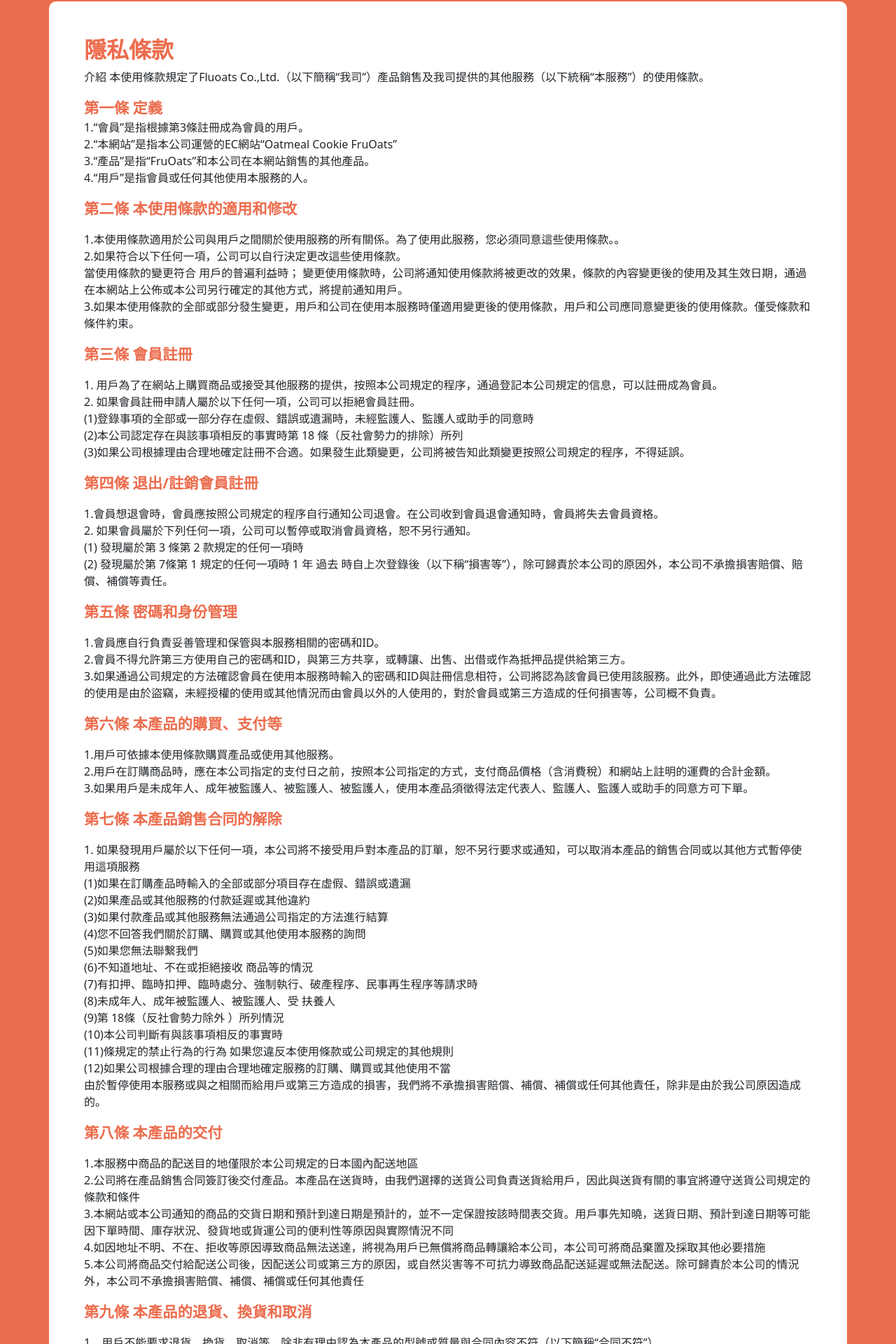
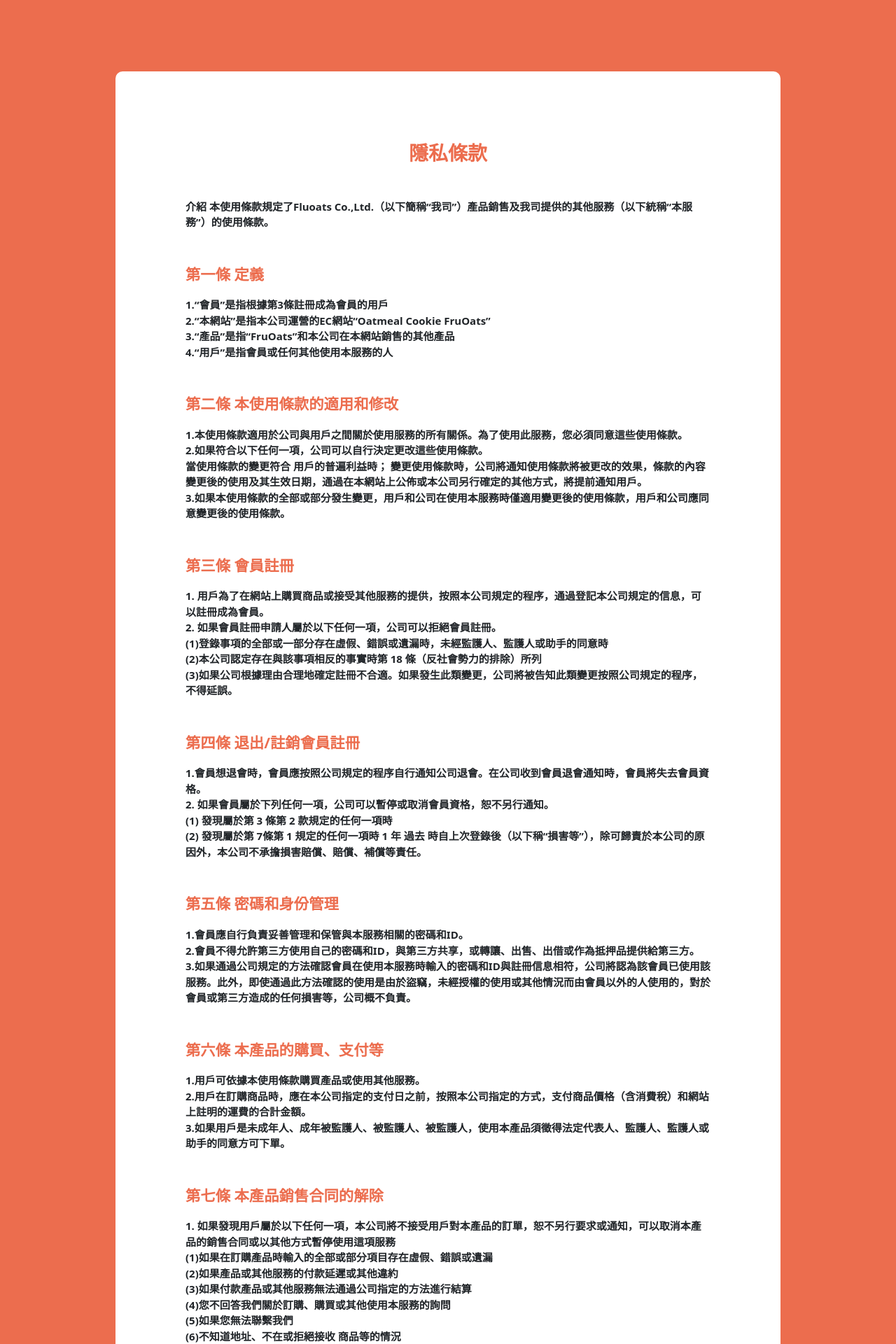
Before and after one commit to weiweilee826/Oats2022, a Vue app: page /customer_term in a window 1280 px wide. Shown: the part 98-2018 px from the top of the page at 70% size. Built offline with nearby package versions, Linux system fonts and the light colour scheme.

Commit message:
CSS更新

```diff
--- a/src/views/CustomerTerm.vue
+++ b/src/views/CustomerTerm.vue
@@ -1,41 +1,35 @@
 <template>
   <div style="background-color: #ec6d4e">
-    <div class="container-fluid">
-      <div class="container">
-        <h2 class="fw-bold">隱私條款</h2>
+    <div class="container-fluid" style="padding-top: 200px">
+      <div class="container customer-card">
+        <h3 class="text-center mb-5">隱私條款</h3>
 
-        <div class="shopify-policy__body">
-          <div class="rte">
+        <div class="mt-5">
           <p>
             介紹 本使用條款規定了Fluoats
             Co.,Ltd.（以下簡稱“我司”）產品銷售及我司提供的其他服務（以下統稱“本服務”）的使用條款。
           </p>
 
-            <strong>第一條 定義</strong>
+          <h5>第一條 定義</h5>
 
           <p>
-              1.“會員”是指根據第3條註冊成為會員的用戶。<br />
+            1.“會員”是指根據第3條註冊成為會員的用戶<br />
             2.“本網站”是指本公司運營的EC網站“Oatmeal Cookie FruOats”<br />
-              3.“產品”是指“FruOats”和本公司在本網站銷售的其他產品。<br />
-              4.“用戶”是指會員或任何其他使用本服務的人。
+            3.“產品”是指“FruOats”和本公司在本網站銷售的其他產品<br />
+            4.“用戶”是指會員或任何其他使用本服務的人
           </p>
 
+          <h5>第二條 本使用條款的適用和修改</h5>
           <p>
-              <strong>第二條 本使用條款的適用和修改</strong>
-              <br />
-            </p>
-            <p>
-              1.本使用條款適用於公司與用戶之間關於使用服務的所有關係。為了使用此服務，您必須同意這些使用條款。。<br />
+            1.本使用條款適用於公司與用戶之間關於使用服務的所有關係。為了使用此服務，您必須同意這些使用條款。<br />
             2.如果符合以下任何一項，公司可以自行決定更改這些使用條款。<br />
             當使用條款的變更符合 用戶的普遍利益時；
             變更使用條款時，公司將通知使用條款將被更改的效果，條款的內容變更後的使用及其生效日期，通過在本網站上公佈或本公司另行確定的其他方式，將提前通知用戶。<br />
-              3.如果本使用條款的全部或部分發生變更，用戶和公司在使用本服務時僅適用變更後的使用條款，用戶和公司應同意變更後的使用條款。僅受條款和條件約束。
+            3.如果本使用條款的全部或部分發生變更，用戶和公司在使用本服務時僅適用變更後的使用條款，用戶和公司應同意變更後的使用條款。
           </p>
 
-            <p>
-              <strong>第三條 會員註冊</strong>
-              <br />
-            </p>
+          <h5>第三條 會員註冊</h5>
+
           <p>
             1.
             用戶為了在網站上購買商品或接受其他服務的提供，按照本公司規定的程序，通過登記本公司規定的信息，可以註冊成為會員。<br />
@@ -46,10 +40,8 @@
             (3)如果公司根據理由合理地確定註冊不合適。如果發生此類變更，公司將被告知此類變更按照公司規定的程序，不得延誤。
           </p>
 
-            <p>
-              <strong>第四條 退出/註銷會員註冊</strong>
-              <br />
-            </p>
+          <h5>第四條 退出/註銷會員註冊</h5>
+
           <p>
             1.會員想退會時，會員應按照公司規定的程序自行通知公司退會。在公司收到會員退會通知時，會員將失去會員資格。<br />
             2.
@@ -59,30 +51,24 @@
             時自上次登錄後（以下稱“損害等”），除可歸責於本公司的原因外，本公司不承擔損害賠償、賠償、補償等責任。<br />
           </p>
 
-            <p>
-              <strong> 第五條 密碼和身份管理</strong>
-              <br />
-            </p>
+          <h5>第五條 密碼和身份管理</h5>
+
           <p>
             1.會員應自行負責妥善管理和保管與本服務相關的密碼和ID。<br />
             2.會員不得允許第三方使用自己的密碼和ID，與第三方共享，或轉讓、出售、出借或作為抵押品提供給第三方。<br />
             3.如果通過公司規定的方法確認會員在使用本服務時輸入的密碼和ID與註冊信息相符，公司將認為該會員已使用該服務。此外，即使通過此方法確認的使用是由於盜竊，未經授權的使用或其他情況而由會員以外的人使用的，對於會員或第三方造成的任何損害等，公司概不負責。<br />
           </p>
 
-            <p>
-              <strong>第六條 本產品的購買、支付等</strong>
-              <br />
-            </p>
+          <h5>第六條 本產品的購買、支付等</h5>
+
           <p>
             1.用戶可依據本使用條款購買產品或使用其他服務。 <br />
             2.用戶在訂購商品時，應在本公司指定的支付日之前，按照本公司指定的方式，支付商品價格（含消費稅）和網站上註明的運費的合計金額。<br />
             3.如果用戶是未成年人、成年被監護人、被監護人、被監護人，使用本產品須徵得法定代表人、監護人、監護人或助手的同意方可下單。<br />
           </p>
 
-            <p>
-              <strong>第七條 本產品銷售合同的解除</strong>
-              <br />
-            </p>
+          <h5>第七條 本產品銷售合同的解除</h5>
+
           <p>
             1.
             如果發現用戶屬於以下任何一項，本公司將不接受用戶對本產品的訂單，恕不另行要求或通知，可以取消本產品的銷售合同或以其他方式暫停使用這項服務<br />
@@ -102,10 +88,8 @@
             由於暫停使用本服務或與之相關而給用戶或第三方造成的損害，我們將不承擔損害賠償、補償、補償或任何其他責任，除非是由於我公司原因造成的。
           </p>
 
-            <p>
-              <strong>第八條 本產品的交付</strong>
-              <br />
-            </p>
+          <h5>第八條 本產品的交付</h5>
+
           <p>
             1.本服務中商品的配送目的地僅限於本公司規定的日本國內配送地區<br />
             2.公司將在產品銷售合同簽訂後交付產品。本產品在送貨時，由我們選擇的送貨公司負責送貨給用戶，因此與送貨有關的事宜將遵守送貨公司規定的條款和條件<br />
@@ -114,10 +98,8 @@
             5.本公司將商品交付給配送公司後，因配送公司或第三方的原因，或自然災害等不可抗力導致商品配送延遲或無法配送。除可歸責於本公司的情況外，本公司不承擔損害賠償、補償、補償或任何其他責任<br />
           </p>
 
-            <p>
-              <strong> 第九條 本產品的退貨、換貨和取消</strong>
-              <br />
-            </p>
+          <h5>第九條 本產品的退貨、換貨和取消</h5>
+
           <p>
             1、用戶不能要求退貨、換貨、取消等，除非有理由認為本產品的型號或質量與合同內容不符（以下簡稱“合同不符”）<br />
             2、如交付的產品與合同不符，用戶應在收到產品之日起5日內按本公司規定的方式通知本公司。<br />
@@ -126,18 +108,14 @@
             因用戶不便、更改配送方式（包括但不限於向快遞公司要求重新配送、派送至快遞箱）等用戶責任造成的延遲收到本商品導致本商品質量下降因其原因造成的，不構成違約，本公司不承擔任何責任。<br />
           </p>
 
-            <p>
-              <strong>第十條 通過直郵等方式提供信息</strong>
-              <br />
-            </p>
+          <h5>第十條 通過直郵等方式提供信息</h5>
+
           <p>
             用戶應事先同意本公司通過電子郵件、傳真、直郵等方式提供有關本公司產品或服務的信息等信息。
           </p>
 
-            <p>
-              <strong>第十一條禁止行為</strong>
-              <br />
-            </p>
+          <h5>第十一條禁止行為</h5>
+
           <p>
             用戶在使用本服務時，不得進行屬於下列任何一項的行為，或公司根據合理理由確定屬於下列任何一項的行為<br />
             (1)侵犯本公司或第三方的知識產權、肖像權、形象權、名譽權、隱私權或任何其他財產權或精神權利或利益的行為<br />
@@ -160,10 +138,8 @@
             (17) 其他公司實施的行為 基於合理的理由合理判斷為不適當的行為
           </p>
 
-            <p>
-              <strong> 第十二條 免責聲明</strong>
-              <br />
-            </p>
+          <h5>第十二條 免責聲明</h5>
+
           <p>
             1.
             公司有義務在服務中單獨通知用戶時，用戶將通知用戶在服務中註冊的任何用戶聯繫方式（地址、電話號碼、電子郵件地址等）。通過發布，您被視為已履行該義務。由於用戶未按照公司指定的方法註冊聯繫信息而導致通知未到達用戶而導致用戶遭受損害等公司負責的原因。我們不承擔除以下情況外的任何責任。<br />
@@ -178,10 +154,8 @@
             本公司因與本服務有關的本公司的原因而對用戶造成損害等時，損害賠償責任的範圍以本公司向用戶收取的費用為限。用戶與本服務有關。以總金額為上限，因使用本服務而直接給用戶造成的正常損失（至於附帶損失、特殊損失、利潤損失、其他間接損失等，其先見之明或有或沒有的可預測性）。但是，如果此類損害等的發生是由於我們的故意或重大過失造成的，則不在此限。<br />
           </p>
 
-            <p>
-              <strong>第十三條 暫停/暫停本服務</strong>
-              <br />
-            </p>
+          <h5>第十三條 暫停/暫停本服務</h5>
+
           <p>
             1.出現下列情況之一時，本公司可不事先通知用戶而中斷或中止部分或全部服務。<br />
             (1)對與本服務相關的計算機系統進行檢查、維護或其他維護時。<br />
@@ -195,45 +169,35 @@
             2.本公司因前款規定中止或中止提供本服務而給用戶造成的任何損失不承擔任何責任。
           </p>
 
-            <p>
-              <strong>第十四條 服務變更/終止 </strong>
-              <br />
-            </p>
+          <h5>第十四條 服務變更/終止</h5>
+
           <p>
             1. 本公司可變更或終止本服務的全部或部分內容。 <br />
             2.如果公司以可能對用戶不利的方式更改或終止服務，公司將提前在網站上或以其他方式公佈更改內容和更改的生效日期由本公司決定。將提前通知用戶。<br />
             3、用戶在本服務變更生效日後使用本服務的，視為用戶同意本服務變更。
           </p>
 
-            <p>
-              <strong>第十五條 個人信息的處理</strong>
-              <br />
-            </p>
+          <h5>第十五條 個人信息的處理</h5>
+
           <p>
             本公司獲取的與本服務相關的用戶個人信息的處理將在隱私政策中另行規定。
           </p>
 
-            <p>
-              <strong>第十六條 知識產權</strong>
-              <br />
-            </p>
+          <h5>第十六條 知識產權</h5>
+
           <p>
             本網站及構成本網站的各元素（包括但不限於文字、圖片、視頻、商標、標識、軟件等）的一切所有權和知識產權均歸我們或我們公司所有。已獲得許可
             除本使用條款明確規定外，除以使用服務為目的瀏覽本網站的權利外，本公司不授予用戶任何其他權利。未經本公司許可，用戶不得複製或以其他方式使用本網站的全部或部分內容及其構成元素供個人使用。
           </p>
 
-            <p>
-              <strong>第十七條 可分割性</strong>
-              <br />
-            </p>
+          <h5>第十七條 可分割性</h5>
+
           <p>
             即使本使用條款的任何規定的全部或部分根據《消費者合同法》或其他法律法規變得無效或無法執行，本使用條款的其他規定及其部分無效。或規定的任何其他部分適用於不可執行，應保持完全有效。
           </p>
 
-            <p>
-              <strong>第十八條 消除反社會勢力</strong>
-              <br />
-            </p>
+          <h5>第十八條 消除反社會勢力</h5>
+
           <p>
             用戶現在和將來就下列各項所列事項作出聲明、保證或承諾。<br />
             (1)黑社會、黑幫成員、非黑社會成員未滿5年者、黑社會準成員、黑社會相關企業、企業敲詐勒索者等、自稱是社會運動的黑幫、或具有特殊情報的黑幫等。<br />
@@ -243,56 +207,56 @@
             (3)超出法律責任範圍的暴力或無理要求，或以欺詐手段或武力損害我方信譽、干擾我方業務的行為。
           </p>
 
-            <p>
-              <strong>第十九條 使用合同的地位轉讓等</strong>
-              <br />
-            </p>
+          <h5>第十九條 使用合同的地位轉讓等</h5>
+
           <p>
             1.用戶不得將其在本使用條款項下的地位、權利和義務全部或部分轉讓或繼承給第三方，或作為抵押品處分。<br />
             2.如果本公司將與本服務相關的全部或部分業務轉讓給第三方，則可能將與該業務轉讓相關的基於本使用條款和用戶信息的狀態、權利和義務的全部或部分轉讓給業務轉讓的受讓人，用戶應事先同意該轉讓。此外，本節規定的業務轉讓不僅包括一般的業務轉讓，還包括公司分立等業務轉讓情況。
           </p>
 
-            <p>
-              <strong>第二十條 適用法律和約定的管轄權</strong>
-              <br />
-            </p>
+          <h5>第二十條 適用法律和約定的管轄權</h5>
+
           <p>
             1. 本使用條款的適用法律為日本法律。<br />
             2.關於使用條款等與本服務相關的事項發生糾紛時，東京地方法院為第一審的專屬管轄法院。
           </p>
         </div>
       </div>
-      </div>
       <div class="text-center">
         <router-link to="/"
           ><button
             type="button"
-          class=" btn btn-outline-light btn-lg rounded-pill mt-5 fw-bold"
+            class="btn btn-outline-light btn-lg rounded-pill mt-5 fw-bold"
           >
             回到首頁
           </button></router-link
         >
       </div>
-
     </div>
   </div>
 </template>
 <style>
-h2{
+h3 {
   color: #ec6d4e;
+  font-weight: 900;
 }
-strong {
+h5 {
   color: #ec6d4e;
   font-size: 16pt;
   font-weight: bold;
-}
-.container {
-  margin-top: 100px;
-  border-radius: 10px;
-  background-color: white;
-  padding: 50px;
+  margin: 50px 0 20px;
 }
 button {
   width: 250px;
 }
+.customer-card {
+  width: 950px;
+  border-radius: 10px;
+  background-color: white;
+  padding: 100px;
+}
+p {
+  font-size: 15px;
+  font-weight: 700;
+}
 </style>
```
Lines whose indentation alone changed are shown as unchanged.
